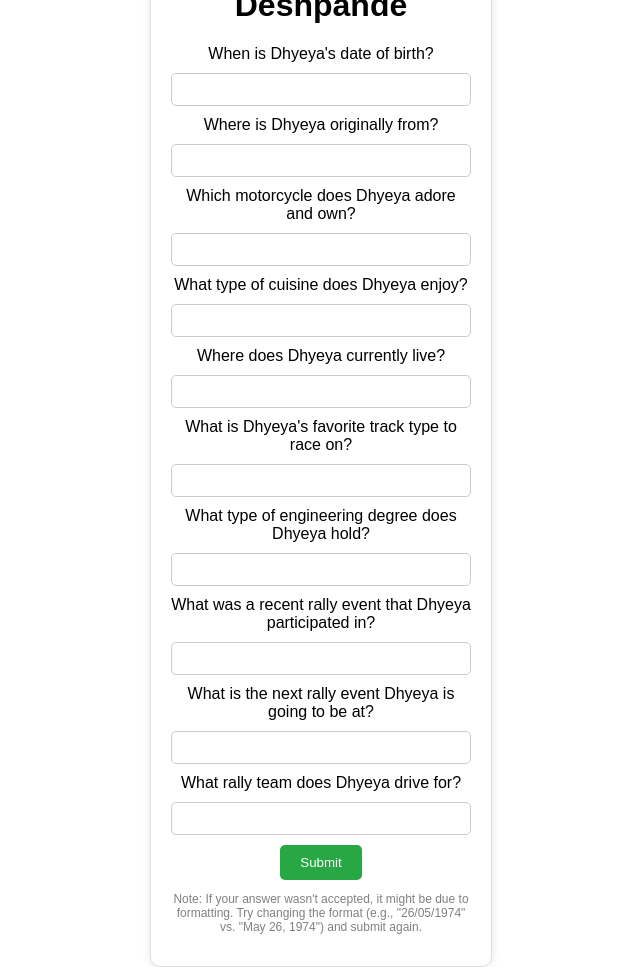
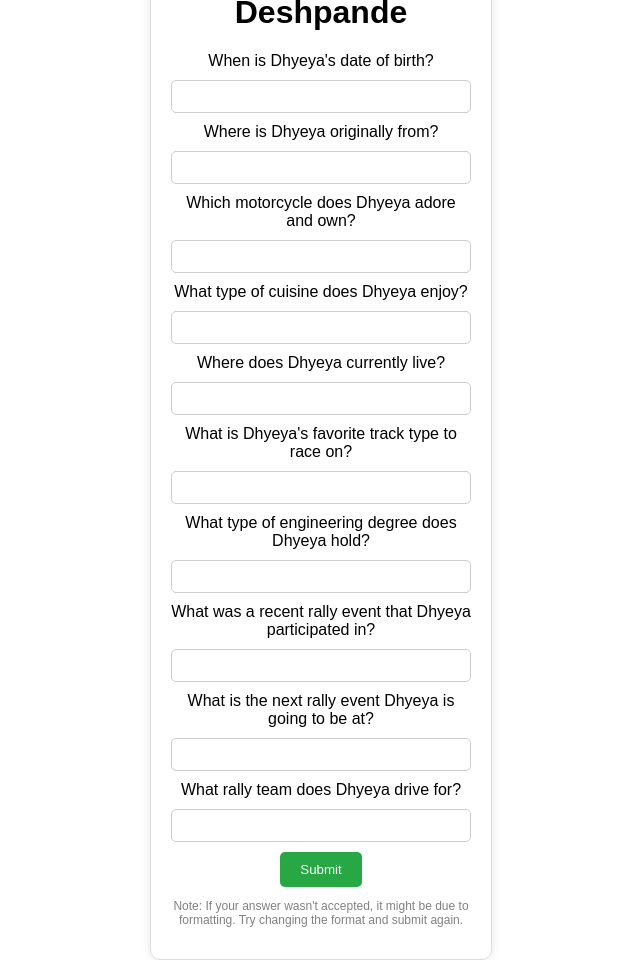
Before and after one commit to iamdmix/not-dad, a Flask app: page / in a window 1280 px wide. Shown: the whole page, without its empty margins (319-959 px from the left). Run offline with Flask 3, Linux system fonts and the light colour scheme.

Commit message:
Update ques.html

```diff
--- a/templates/ques.html
+++ b/templates/ques.html
@@ -85,7 +85,7 @@
 
       <button type="submit">Submit</button>
     </form>
-    <p>Note: If your answer wasn't accepted, it might be due to formatting. Try changing the format (e.g., "26/05/1974" vs. "May 26, 1974") and submit again.</p>
+    <p>Note: If your answer wasn't accepted, it might be due to formatting. Try changing the format and submit again.</p>
   </div>
 </body>
 </html>
```
